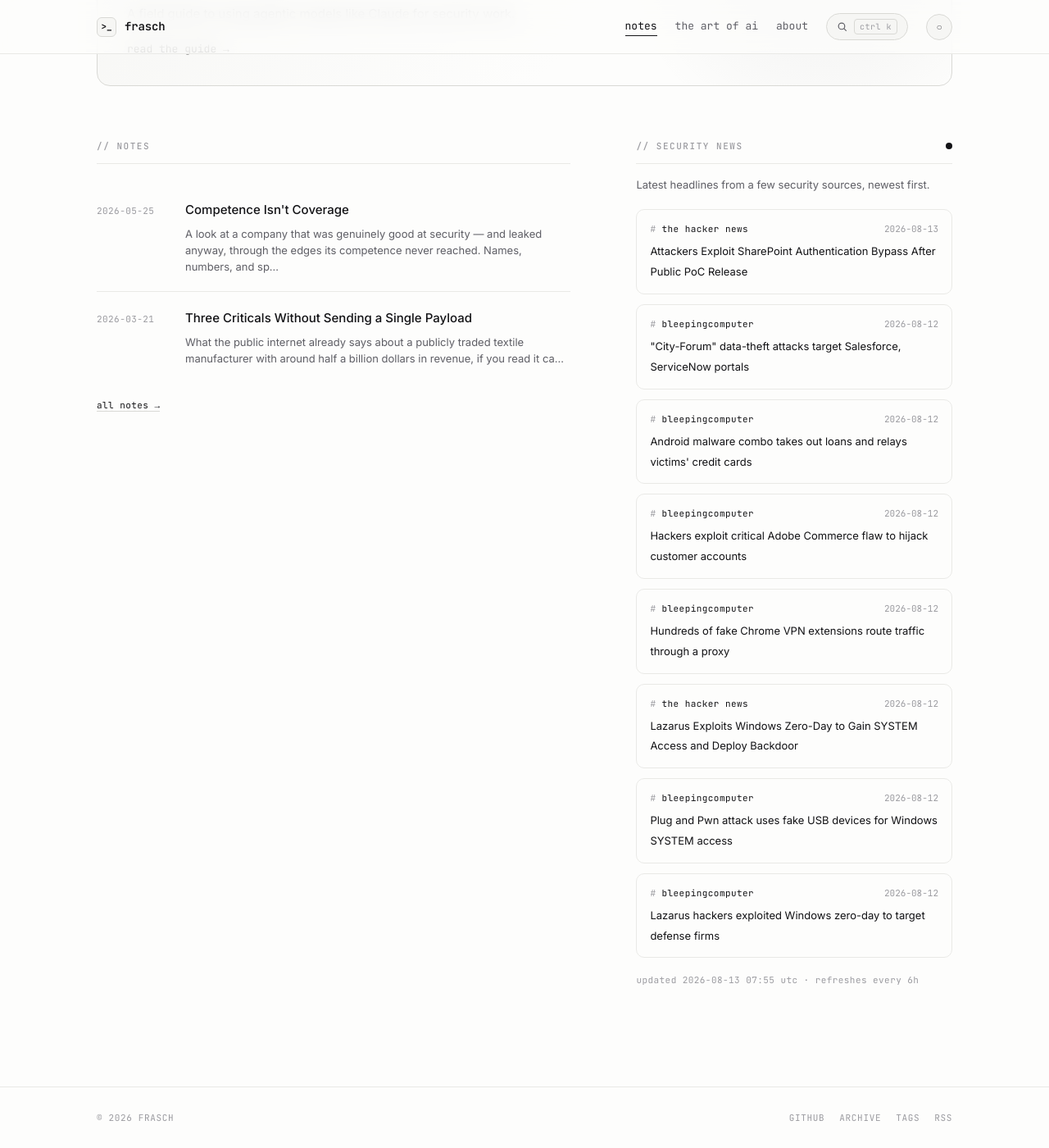
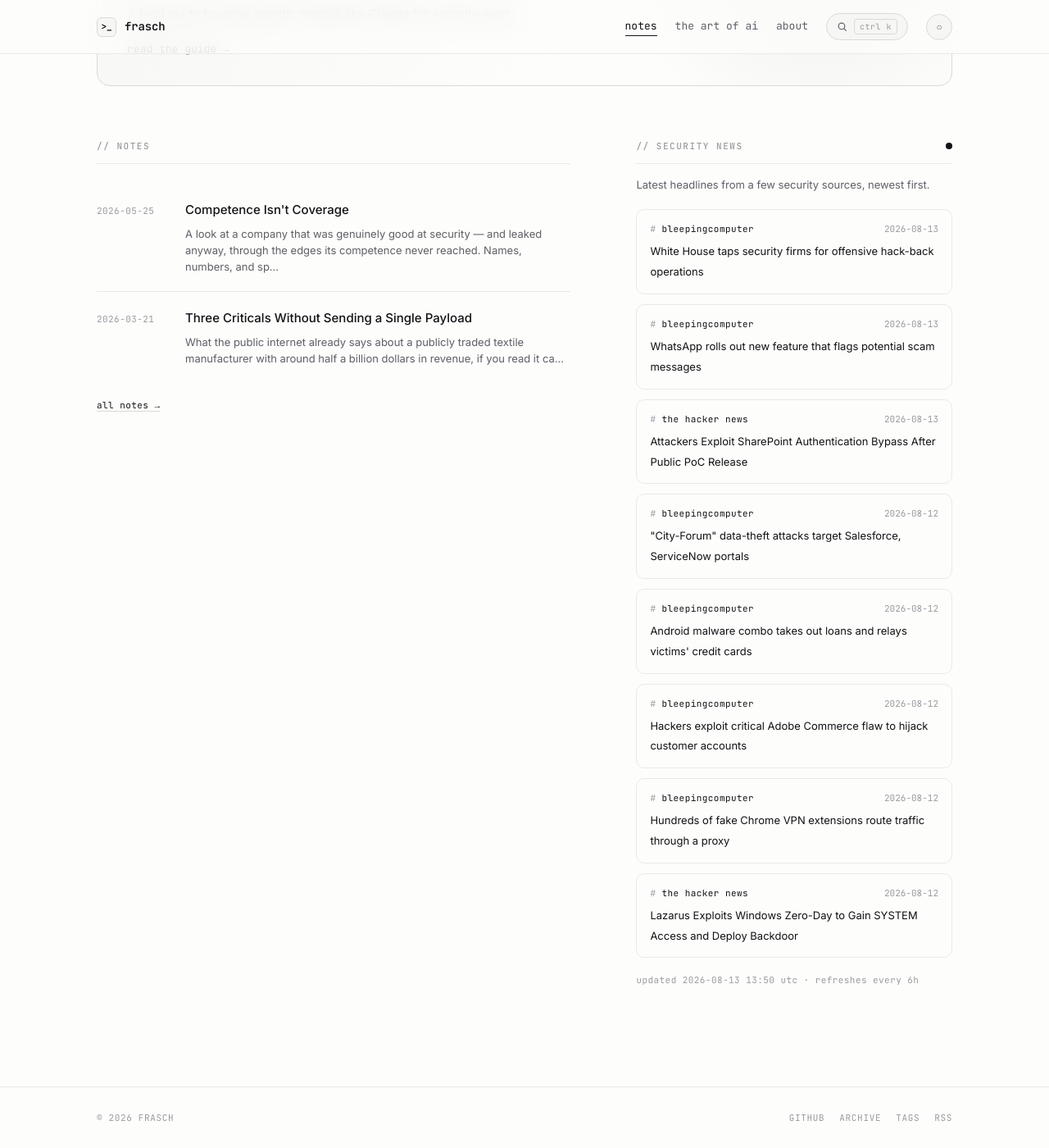
Before and after one commit to whoisfrasch/frasch, a Jekyll site: the page built from index.html, in a window 1280 px wide and 1400 px high, scrolled down 615 px. Shown: the whole window at 82% size. Built offline with Jekyll 4.4.1, drawn with Linux system fonts in a browser that asks for light colours.

Commit message:
Refresh security news feed

```diff
--- a/_data/news.json
+++ b/_data/news.json
@@ -1,6 +1,18 @@
 {
-  "updated": "2026-08-13T07:55:57Z",
+  "updated": "2026-08-13T13:50:10Z",
   "items": [
+    {
+      "source": "bleepingcomputer",
+      "title": "White House taps security firms for offensive hack-back operations",
+      "link": "https://www.bleepingcomputer.com/news/security/white-house-taps-security-firms-for-offensive-hack-back-operations/",
+      "date": "2026-08-13T13:30:53Z"
+    },
+    {
+      "source": "bleepingcomputer",
+      "title": "WhatsApp rolls out new feature that flags potential scam messages",
+      "link": "https://www.bleepingcomputer.com/news/security/whatsapp-rolls-out-new-feature-that-flags-potential-scam-messages/",
+      "date": "2026-08-13T11:50:22Z"
+    },
     {
       "source": "the hacker news",
       "title": "Attackers Exploit SharePoint Authentication Bypass After Public PoC Release",
@@ -36,18 +48,6 @@
       "title": "Lazarus Exploits Windows Zero-Day to Gain SYSTEM Access and Deploy Backdoor",
       "link": "https://thehackernews.com/2026/08/lazarus-exploits-windows-zero-day-to.html",
       "date": "2026-08-12T17:39:27Z"
-    },
-    {
-      "source": "bleepingcomputer",
-      "title": "Plug and Pwn attack uses fake USB devices for Windows SYSTEM access",
-      "link": "https://www.bleepingcomputer.com/news/security/plug-and-pwn-attack-uses-fake-usb-devices-for-windows-system-access/",
-      "date": "2026-08-12T16:05:12Z"
-    },
-    {
-      "source": "bleepingcomputer",
-      "title": "Lazarus hackers exploited Windows zero-day to target defense firms",
-      "link": "https://www.bleepingcomputer.com/news/security/lazarus-hackers-exploited-windows-zero-day-to-target-defense-firms/",
-      "date": "2026-08-12T15:38:08Z"
     }
   ]
 }
```
